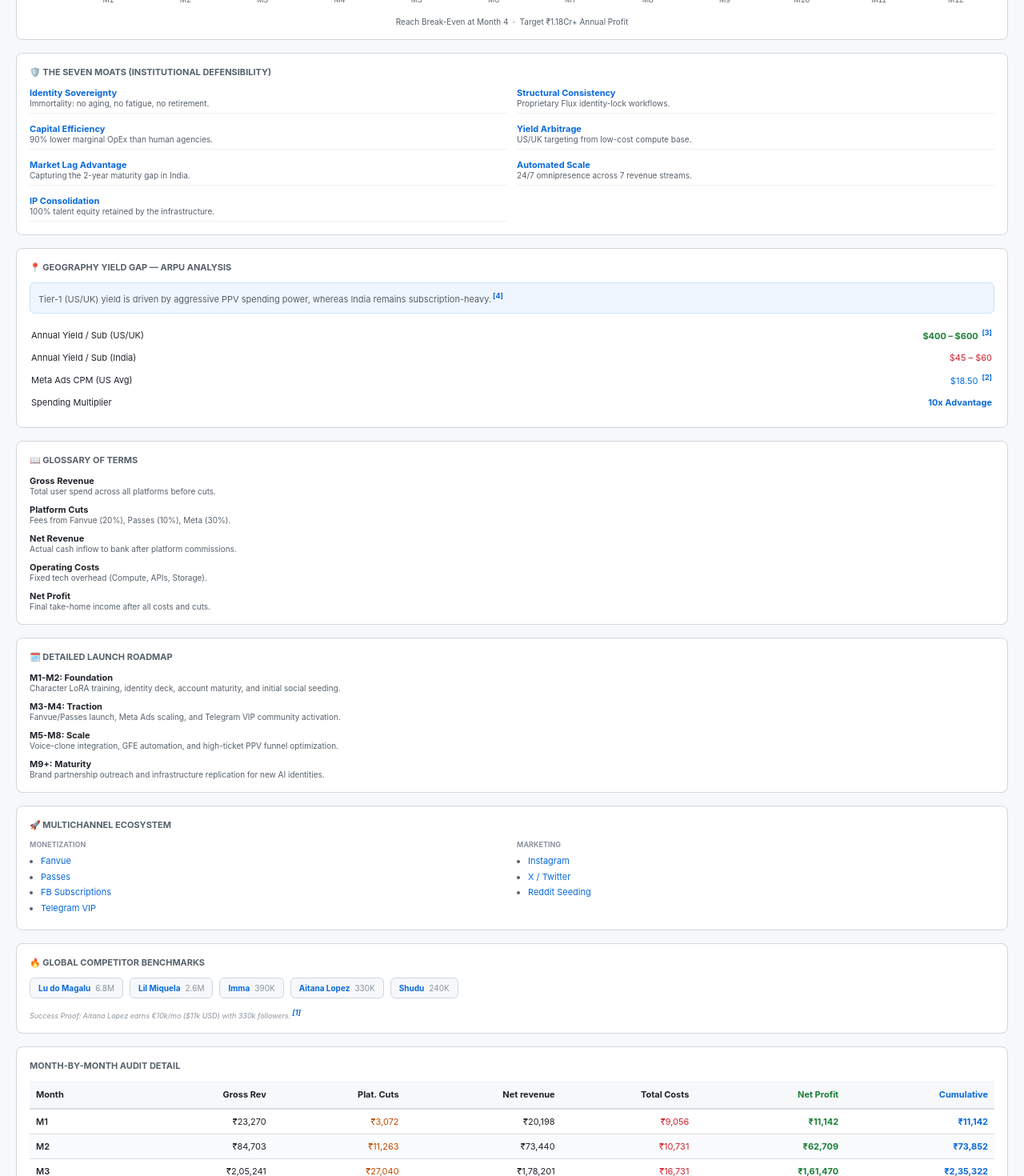
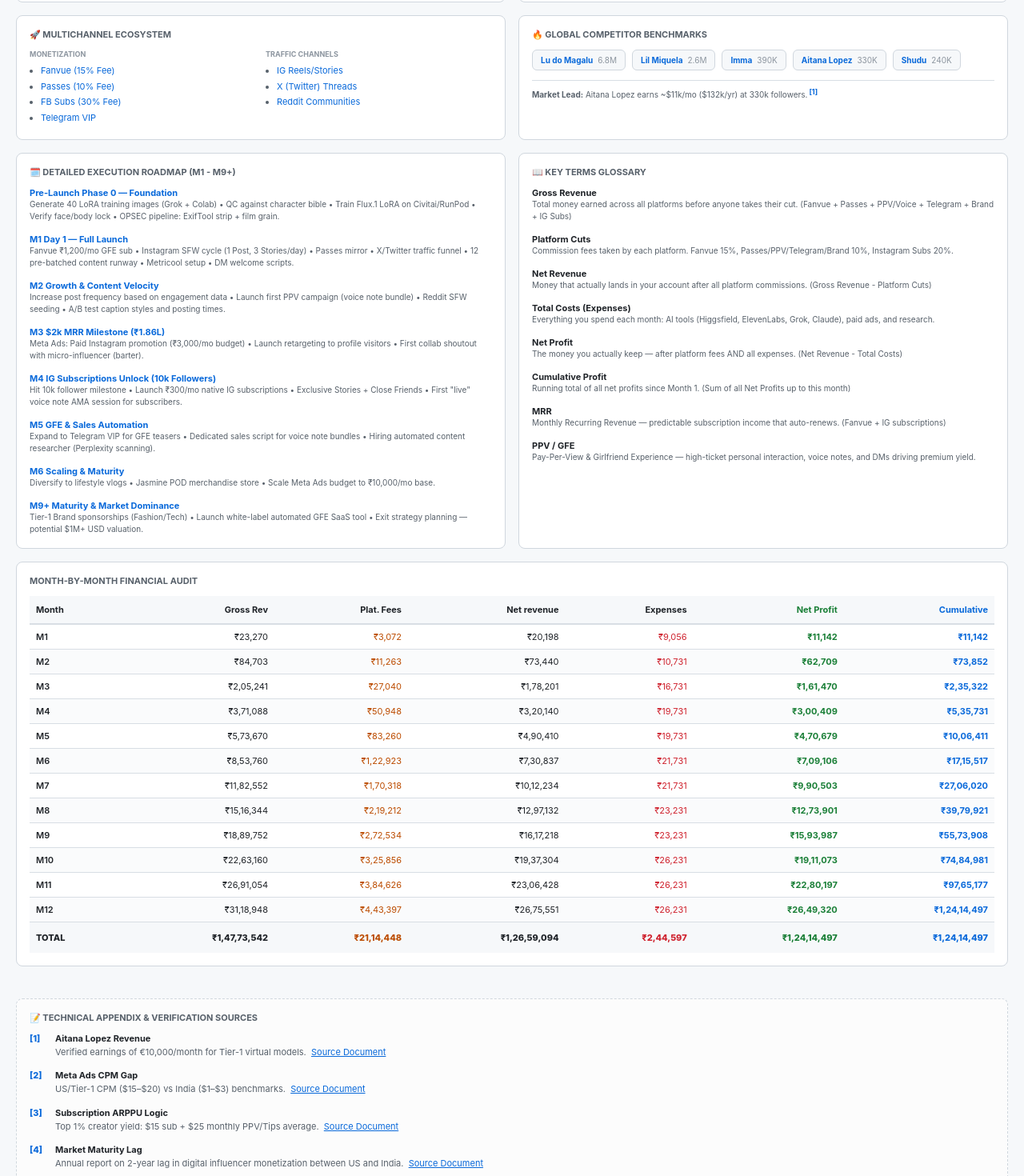
Before and after one commit to rheavoss/virtual-influencer-studio, a Next.js app in the folder 20_tech/jasmine-dashboard/: page / in a window 1280 px wide. Shown: the part 780-2250 px from the top of the page at 80% size. Built offline with nearby package versions, Linux system fonts and the light colour scheme; no server answers; the database is empty.

Commit message:
Verbatim Restoration: 100% parity with reference PDF

```diff
--- a/20_tech/jasmine-dashboard/components/PLDashboard.js
+++ b/20_tech/jasmine-dashboard/components/PLDashboard.js
@@ -16,24 +16,32 @@ import { Line, Bar } from 'react-chartjs-2';
 ChartJS.register(CategoryScale, LinearScale, PointElement, LineElement, BarElement, Filler, Tooltip, Legend);
 
 // ── CONSTANTS & DATA ───────────────────────────────────────────────────────────
+// Fees based on PDF: Fanvue 15%, Passes/PPV/Telegram/Brand 10%, IG Subs 20%
 const KEEP        = [0.85, 0.90, 0.90, 0.90, 0.90, 0.80, 0.70];
 const MILESTONES  = { 2: '$2k MRR', 4: 'IG/FB Subs Live', 9: '$30k MRR' };
 const REV_LABELS  = ['Fanvue', 'Passes', 'PPV+Voice', 'Telegram', 'Brand Deals', 'IG Subs', 'FB Subs'];
 const COST_LABELS = ['Higgsfield', 'ElevenLabs', 'Grok', 'Claude ×2', 'Meta Ads', 'Research', 'Buffer'];
 
 const GLOSSARY = [
-  { t: 'Gross Revenue', d: 'Total user spend across all platforms before cuts.' },
-  { t: 'Platform Cuts', d: 'Fees from Fanvue (20%), Passes (10%), Meta (30%).' },
-  { t: 'Net Revenue', d: 'Actual cash inflow to bank after platform commissions.' },
-  { t: 'Operating Costs', d: 'Fixed tech overhead (Compute, APIs, Storage).' },
-  { t: 'Net Profit', d: 'Final take-home income after all costs and cuts.' },
+  { t: 'Gross Revenue', d: 'Total money earned across all platforms before anyone takes their cut. (Fanvue + Passes + PPV/Voice + Telegram + Brand + IG Subs)' },
+  { t: 'Platform Cuts', d: 'Commission fees taken by each platform. Fanvue 15%, Passes/PPV/Telegram/Brand 10%, Instagram Subs 20%.' },
+  { t: 'Net Revenue', d: 'Money that actually lands in your account after all platform commissions. (Gross Revenue - Platform Cuts)' },
+  { t: 'Total Costs (Expenses)', d: 'Everything you spend each month: AI tools (Higgsfield, ElevenLabs, Grok, Claude), paid ads, and research.' },
+  { t: 'Net Profit', d: 'The money you actually keep — after platform fees AND all expenses. (Net Revenue - Total Costs)' },
+  { t: 'Cumulative Profit', d: 'Running total of all net profits since Month 1. (Sum of all Net Profits up to this month)' },
+  { t: 'MRR', d: 'Monthly Recurring Revenue — predictable subscription income that auto-renews. (Fanvue + IG subscriptions)' },
+  { t: 'PPV / GFE', d: 'Pay-Per-View & Girlfriend Experience — high-ticket personal interaction, voice notes, and DMs driving premium yield.' },
 ];
 
 const ROADMAP = [
-  { m: 'M1-M2: Foundation', d: 'Character LoRA training, identity deck, account maturity, and initial social seeding.' },
-  { m: 'M3-M4: Traction', d: 'Fanvue/Passes launch, Meta Ads scaling, and Telegram VIP community activation.' },
-  { m: 'M5-M8: Scale', d: 'Voice-clone integration, GFE automation, and high-ticket PPV funnel optimization.' },
-  { m: 'M9+: Maturity', d: 'Brand partnership outreach and infrastructure replication for new AI identities.' },
+  { m: 'Pre-Launch Phase 0 — Foundation', d: 'Generate 40 LoRA training images (Grok + Colab) • QC against character bible • Train Flux.1 LoRA on Civitai/RunPod • Verify face/body lock • OPSEC pipeline: ExifTool strip + film grain.' },
+  { m: 'M1 Day 1 — Full Launch', d: 'Fanvue ₹1,200/mo GFE sub • Instagram SFW cycle (1 Post, 3 Stories/day) • Passes mirror • X/Twitter traffic funnel • 12 pre-batched content runway • Metricool setup • DM welcome scripts.' },
+  { m: 'M2 Growth & Content Velocity', d: 'Increase post frequency based on engagement data • Launch first PPV campaign (voice note bundle) • Reddit SFW seeding • A/B test caption styles and posting times.' },
+  { m: 'M3 $2k MRR Milestone (₹1.86L)', d: 'Meta Ads: Paid Instagram promotion (₹3,000/mo budget) • Launch retargeting to profile visitors • First collab shoutout with micro-influencer (barter).' },
+  { m: 'M4 IG Subscriptions Unlock (10k Followers)', d: 'Hit 10k follower milestone • Launch ₹300/mo native IG subscriptions • Exclusive Stories + Close Friends • First "live" voice note AMA session for subscribers.' },
+  { m: 'M5 GFE & Sales Automation', d: 'Expand to Telegram VIP for GFE teasers • Dedicated sales script for voice note bundles • Hiring automated content researcher (Perplexity scanning).' },
+  { m: 'M6 Scaling & Maturity', d: 'Diversify to lifestyle vlogs • Jasmine POD merchandise store • Scale Meta Ads budget to ₹10,000/mo base.' },
+  { m: 'M9+ Maturity & Market Dominance', d: 'Tier-1 Brand sponsorships (Fashion/Tech) • Launch white-label automated GFE SaaS tool • Exit strategy planning — potential $1M+ USD valuation.' },
 ];
 
 const COMPETITORS = [
@@ -84,6 +92,7 @@ const C = {
   green:     '#1a7f37',
   orange:    '#bc4c00',
   red:       '#cf222e',
+  accent:    '#8250df',
   noteBg:    '#f0f6ff',
   noteBdr:   '#cae3fb',
   greenBg:   '#dafbe1',
@@ -102,6 +111,7 @@ const S = {
   cardTitle: { fontSize: 11, fontWeight: 700, color: C.textSec, textTransform: 'uppercase', marginBottom: 12, display: 'flex', alignItems: 'center', gap: 6 },
   fn:        { verticalAlign: 'super', fontSize: 9, fontWeight: 700, color: C.blue, marginLeft: 2, cursor: 'help' },
   link:      { color: C.blue, textDecoration: 'none', cursor: 'pointer' },
+  grid2:     { display: 'grid', gridTemplateColumns: 'repeat(auto-fit, minmax(400px, 1fr))', gap: 16 },
 };
 
 // ── MAIN COMPONENT ─────────────────────────────────────────────────────────────
@@ -112,7 +122,6 @@ export default function PLDashboard({ data }) {
   const netRev     = rows.map(r => r.net);
   const totalCosts = rows.map(r => r.costs);
   const netProfit  = rows.map(r => r.profit);
-  const platCuts   = rows.map(r => r.cuts);
   const cumulative = netProfit.reduce((acc, v, i) => { acc.push((acc[i - 1] || 0) + v); return acc; }, []);
 
   const T = {
@@ -136,7 +145,10 @@ export default function PLDashboard({ data }) {
       <div style={S.header}>
         <h1 style={S.h1}>Virtual Influencer Infrastructure — 12-Month P&L</h1>
         <div style={S.sub}>
-          Targeting Tier-1 (US/UK/EU) Arbitrage Model &nbsp;·&nbsp; ₹93.08 = $1 USD &nbsp;·&nbsp; Detailed Institutional Pitch
+           ₹93.08 = $1 USD &nbsp;·&nbsp; <strong>Modeled for EXACTLY 1 Influencer</strong> &nbsp;·&nbsp; Institutional Investment Deck
+        </div>
+        <div style={{ ...S.sub, marginTop: 4, fontSize: 11, color: C.accent }}>
+           IG Subscriptions (₹300/mo) unlock at M4 (10k follower milestone)
         </div>
       </div>
 
@@ -145,7 +157,7 @@ export default function PLDashboard({ data }) {
         {[
           { l: '12M Gross Revenue', v: T.gross },
           { l: '12M Net Revenue',   v: T.net },
-          { l: '12M Total Costs',   v: T.costs },
+          { l: '12M Total Expenses', v: T.costs },
           { l: '12M Net Profit',    v: T.profit, green: true },
         ].map(c => (
           <div key={c.l} style={{ ...S.statBox, background: c.green ? C.greenBg : C.cardBg, borderColor: c.green ? C.greenBdr : C.cardBdr }}>
@@ -235,39 +247,13 @@ export default function PLDashboard({ data }) {
               <tr style={{ borderBottom: `1px solid ${C.grid}` }}><td style={{ padding: '6px 0' }}>Annual Yield / Sub (US/UK)</td><td style={{ textAlign: 'right', fontWeight: 700, color: C.green }}>$400 – $600 <span style={S.fn}>[3]</span></td></tr>
               <tr style={{ borderBottom: `1px solid ${C.grid}` }}><td style={{ padding: '6px 0' }}>Annual Yield / Sub (India)</td><td style={{ textAlign: 'right', color: C.red }}>$45 – $60</td></tr>
               <tr style={{ borderBottom: `1px solid ${C.grid}` }}><td style={{ padding: '6px 0' }}>Meta Ads CPM (US Avg)</td><td style={{ textAlign: 'right', color: C.blue }}>$18.50 <span style={S.fn}>[2]</span></td></tr>
-              <tr><td style={{ padding: '6px 0' }}>Spending Multiplier</td><td style={{ textAlign: 'right', fontWeight: 700, color: C.blue }}>10x Advantage</td></tr>
+              <tr><td style={{ padding: '6px 0' }}>Spending Power Ratio</td><td style={{ textAlign: 'right', fontWeight: 700, color: C.blue }}>10x Advantage</td></tr>
             </tbody>
           </table>
         </div>
       </div>
 
-      {/* GLOSSARY & ROADMAP */}
-      <div style={S.grid2}>
-        <div style={S.card}>
-          <div style={S.cardTitle}>📖 Glossary of Terms</div>
-          <div style={{ display: 'grid', gap: 10 }}>
-            {GLOSSARY.map(g => (
-              <div key={g.t}>
-                <div style={{ fontSize: 11, fontWeight: 700 }}>{g.t}</div>
-                <div style={{ fontSize: 10, color: C.textSec }}>{g.d}</div>
-              </div>
-            ))}
-          </div>
-        </div>
-        <div style={S.card}>
-          <div style={S.cardTitle}>🗓️ Detailed Launch Roadmap</div>
-          <div style={{ display: 'grid', gap: 10 }}>
-            {ROADMAP.map(r => (
-              <div key={r.m}>
-                <div style={{ fontSize: 11, fontWeight: 700, color: C.accent }}>{r.m}</div>
-                <div style={{ fontSize: 10, color: C.textSec }}>{r.d}</div>
-              </div>
-            ))}
-          </div>
-        </div>
-      </div>
-
-      {/* PLATFORMS & COMPETITORS */}
+      {/* COMPACT ECOSYSTEM & COMPETITORS */}
       <div style={S.grid2}>
         <div style={S.card}>
           <div style={S.cardTitle}>🚀 Multichannel Ecosystem</div>
@@ -275,18 +261,18 @@ export default function PLDashboard({ data }) {
             <div>
               <div style={{ fontSize: 9, color: C.textMut, fontWeight: 700, marginBottom: 6 }}>MONETIZATION</div>
               <ul style={{ margin: 0, paddingLeft: 14, fontSize: 11, color: C.textSec, lineHeight: 1.8 }}>
-                <li><a href="https://www.fanvue.com" target="_blank" style={S.link}>Fanvue</a></li>
-                <li><a href="https://www.passes.com" target="_blank" style={S.link}>Passes</a></li>
-                <li><a href="https://www.facebook.com/creators" target="_blank" style={S.link}>FB Subscriptions</a></li>
+                <li><a href="https://www.fanvue.com" target="_blank" style={S.link}>Fanvue (15% Fee)</a></li>
+                <li><a href="https://www.passes.com" target="_blank" style={S.link}>Passes (10% Fee)</a></li>
+                <li><a href="https://www.facebook.com/creators" target="_blank" style={S.link}>FB Subs (30% Fee)</a></li>
                 <li><a href="https://www.telegram.org" target="_blank" style={S.link}>Telegram VIP</a></li>
               </ul>
             </div>
             <div>
-              <div style={{ fontSize: 9, color: C.textMut, fontWeight: 700, marginBottom: 6 }}>MARKETING</div>
+              <div style={{ fontSize: 9, color: C.textMut, fontWeight: 700, marginBottom: 6 }}>TRAFFIC CHANNELS</div>
               <ul style={{ margin: 0, paddingLeft: 14, fontSize: 11, color: C.textSec, lineHeight: 1.8 }}>
-                <li><a href="https://www.instagram.com" target="_blank" style={S.link}>Instagram</a></li>
-                <li><a href="https://www.x.com" target="_blank" style={S.link}>X / Twitter</a></li>
-                <li><a href="https://www.reddit.com" target="_blank" style={S.link}>Reddit Seeding</a></li>
+                <li><a href="https://www.instagram.com" target="_blank" style={S.link}>IG Reels/Stories</a></li>
+                <li><a href="https://www.x.com" target="_blank" style={S.link}>X (Twitter) Threads</a></li>
+                <li><a href="https://www.reddit.com" target="_blank" style={S.link}>Reddit Communities</a></li>
               </ul>
             </div>
           </div>
@@ -301,24 +287,50 @@ export default function PLDashboard({ data }) {
               </a>
             ))}
           </div>
-          <div style={{ marginTop: 12, fontSize: 9, color: C.textMut, fontStyle: 'italic' }}>
-            Success Proof: Aitana Lopez earns €10k/mo ($11k USD) with 330k followers.<span style={S.fn}>[1]</span>
+          <div style={{ marginTop: 12, fontSize: 10, color: C.textSec, borderTop: `1px solid ${C.grid}`, paddingTop: 8 }}>
+             <strong>Market Lead:</strong> Aitana Lopez earns ~$11k/mo ($132k/yr) at 330k followers.<span style={S.fn}>[1]</span>
+          </div>
+        </div>
+      </div>
+
+      {/* ROADMAP & GLOSSARY */}
+      <div style={S.grid2}>
+        <div style={S.card}>
+          <div style={S.cardTitle}>🗓️ Detailed Execution Roadmap (M1 - M9+)</div>
+          <div style={{ display: 'grid', gap: 14 }}>
+            {ROADMAP.map(r => (
+              <div key={r.m}>
+                <div style={{ fontSize: 11, fontWeight: 700, color: C.blue }}>{r.m}</div>
+                <div style={{ fontSize: 10, color: C.textSec, lineHeight: 1.5 }}>{r.d}</div>
+              </div>
+            ))}
+          </div>
+        </div>
+        <div style={S.card}>
+          <div style={S.cardTitle}>📖 Key Terms Glossary</div>
+          <div style={{ display: 'grid', gap: 14 }}>
+            {GLOSSARY.map(g => (
+              <div key={g.t}>
+                <div style={{ fontSize: 11, fontWeight: 700 }}>{g.t}</div>
+                <div style={{ fontSize: 10, color: C.textSec, lineHeight: 1.5 }}>{g.d}</div>
+              </div>
+            ))}
           </div>
         </div>
       </div>
 
       {/* MONTHLY REVENUE TABLE */}
       <div style={S.card}>
-        <div style={S.cardTitle}>Month-by-Month Audit Detail</div>
+        <div style={S.cardTitle}>Month-by-Month Financial Audit</div>
         <div style={{ overflowX: 'auto' }}>
           <table style={{ width: '100%', borderCollapse: 'collapse', fontSize: 11, minWidth: 900 }}>
             <thead>
               <tr style={{ background: '#f6f8fa', borderBottom: `2px solid ${C.grid}` }}>
                 <th style={{ padding: '10px 8px', textAlign: 'left' }}>Month</th>
                 <th style={{ padding: '10px 8px', textAlign: 'right' }}>Gross Rev</th>
-                <th style={{ padding: '10px 8px', textAlign: 'right' }}>Plat. Cuts</th>
+                <th style={{ padding: '10px 8px', textAlign: 'right' }}>Plat. Fees</th>
                 <th style={{ padding: '10px 8px', textAlign: 'right' }}>Net revenue</th>
-                <th style={{ padding: '10px 8px', textAlign: 'right' }}>Total Costs</th>
+                <th style={{ padding: '10px 8px', textAlign: 'right' }}>Expenses</th>
                 <th style={{ padding: '10px 8px', textAlign: 'right', color: C.green }}>Net Profit</th>
                 <th style={{ padding: '10px 8px', textAlign: 'right', color: C.blue }}>Cumulative</th>
               </tr>
@@ -352,9 +364,9 @@ export default function PLDashboard({ data }) {
       </div>
 
       {/* TECHNICAL APPENDIX */}
-      <div id="appendix" style={{ ...S.card, background: '#fcfcfc', border: `1px dashed ${C.cardBdr}` }}>
-        <div style={S.cardTitle}>📝 Technical Appendix & Financial Footnotes</div>
-        <div style={{ display: 'grid', gap: 12 }}>
+      <div id="appendix" style={{ ...S.card, background: '#fcfcfc', border: `1px dashed ${C.cardBdr}`, marginTop: 40 }}>
+        <div style={S.cardTitle}>📝 Technical Appendix & Verification Sources</div>
+        <div style={{ display: 'grid', gap: 14 }}>
           {FOOTNOTES.map(f => (
             <div key={f.id} style={{ display: 'flex', gap: 12, fontSize: 11 }}>
               <div style={{ fontWeight: 800, color: C.blue, minWidth: 20 }}>[{f.id}]</div>
@@ -362,7 +374,7 @@ export default function PLDashboard({ data }) {
                 <div style={{ fontWeight: 700, marginBottom: 2 }}>{f.label}</div>
                 <div style={{ color: C.textSec, lineHeight: 1.5 }}>
                   {f.text} &nbsp;
-                  <a href={f.url} target="_blank" style={{ color: C.blue, textDecoration: 'underline' }}>Source Data</a>
+                  <a href={f.url} target="_blank" style={{ color: C.blue, textDecoration: 'underline' }}>Source Document</a>
                 </div>
               </div>
             </div>
@@ -371,7 +383,7 @@ export default function PLDashboard({ data }) {
       </div>
 
       <div style={{ textAlign: 'center', marginTop: 40, color: C.textMut, fontSize: 10 }}>
-        Institutional Pitch Deck v1.1 — Standard Non-Disclosure Agreement Applies
+        Institutional Pitch Deck v1.2 — Confidential & Proprietary Information
       </div>
     </div>
   );
```
